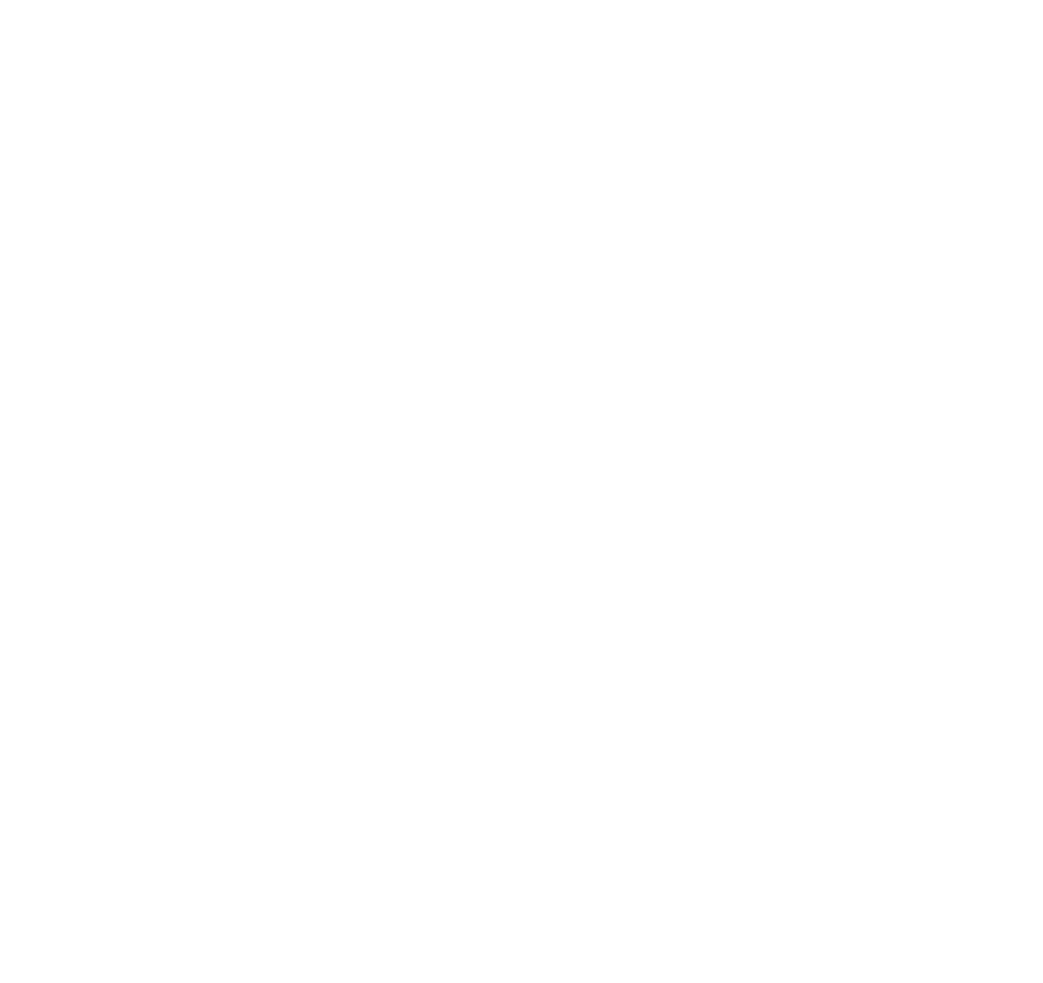
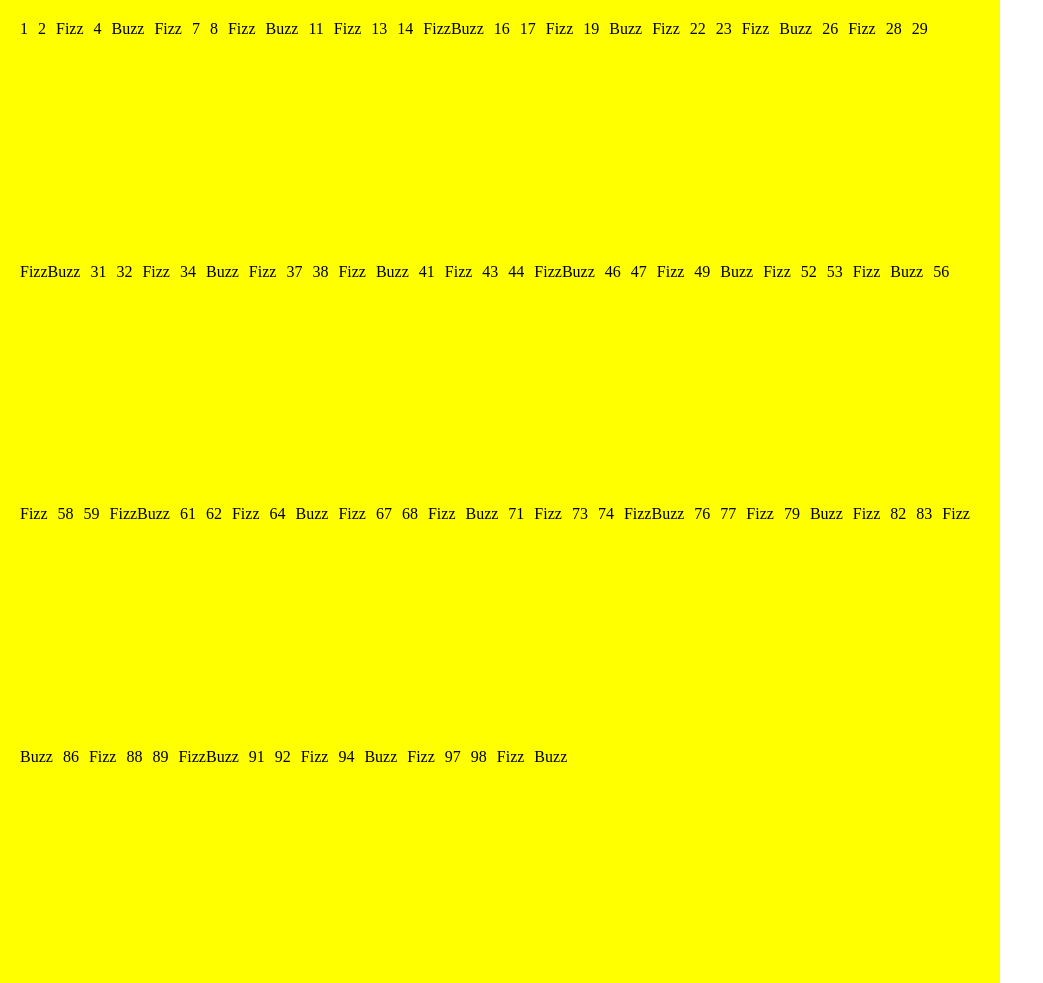
Before and after one commit to Shamble94/js-fizzbuzz, a plain HTML site: page index.html in a window 1280 px wide. Shown: the top 983 px of the page, without its empty margins (0-1043 px from the left). Before the commit the page ends 800 px from the top, so only its background shows below. Drawn offline with Linux system fonts and the light colour scheme.

Commit message:
Bonus completato

```diff
--- a/css/style.css
+++ b/css/style.css
@@ -0,0 +1,18 @@
+*{
+    padding: 0;
+    margin: 0;
+    box-sizing: border-box;
+}
+
+ul{
+    list-style-type: none;
+    text-align: center;
+    display: flex;
+    gap: 10px;
+    flex-wrap: wrap;
+    background-color: yellow;
+    width: 1000px;
+    height: 1000px;
+    padding: 20px;
+
+}
--- a/index.html
+++ b/index.html
@@ -4,8 +4,18 @@
     <meta charset="UTF-8">
     <meta name="viewport" content="width=device-width, initial-scale=1.0">
     <title>Document</title>
+    <link rel="stylesheet" href="./css/style.css">
 </head>
 <body>
+    <div class="container">
+        <div class="row">
+            <div class="col-12">
+                <ul>
 
+                </ul>
+            </div>
+        </div>
+    </div>
+    <script src="./js/script.js" type="text/javascript"></script>
 </body>
 </html>
--- a/js/script.js
+++ b/js/script.js
@@ -1,22 +1,43 @@
+/* Creazione const lista prendendola dal DOM */
+const lista = document.querySelector("ul")
 /* Creazione ciclo for  */
 for ( let i=1; i<=100; i++)
 
     /* Calcolo dei multipli di 15, ovvero sia di 3 e di 5 */
-    if (i%3 == 0 && i%5 == 0){
-        console.log("FizzBuzz")
+    if(i%3 == 0 && i%5 == 0){
+        /* Dichiarazione variabile li */
+        let li;
+        /* Assegnazione di un valora alla variabile li */
+        li = `<li id=lista_num${i}>FizzBuzz</li>`
+        /* Creazione tramite js di elementi di  una lista */
+        lista.innerHTML += li;
     }
 
     /* Calcolo dei multipli di 5 */
-    else if (i%5 == 0){
-        console.log("Buzz")
+    else if(i%5 == 0){
+        /* Dichiarazione variabile li */
+        let li;
+        /* Assegnazione di un valora alla variabile li */
+        li = `<li id=lista_num${i}>Buzz</li>`
+        lista.innerHTML += li;
     }
 
     /* Calcolo dei multipli di 3 */
-    else if (i%3 == 0){
-        console.log("Fizz")
+    else if(i%3 == 0){
+        /* Dichiarazione variabile li */
+        let li;
+        /* Assegnazione di un valora alla variabile li */
+        li = `<li id=lista_num${i}>Fizz</li>`
+        /* Creazione tramite js di elementi di  una lista */
+        lista.innerHTML += li;
     }
 
     /* Calcolo del resto dei numeri */
     else{
-        console.log(i)
+        /* Dichiarazione variabile li */
+        let li;
+        /* Assegnazione di un valora alla variabile li */
+        li = `<li id=lista_num${i}>${i}</li>`
+        /* Creazione tramite js di elementi di  una lista */
+        lista.innerHTML += li;
     }
```
